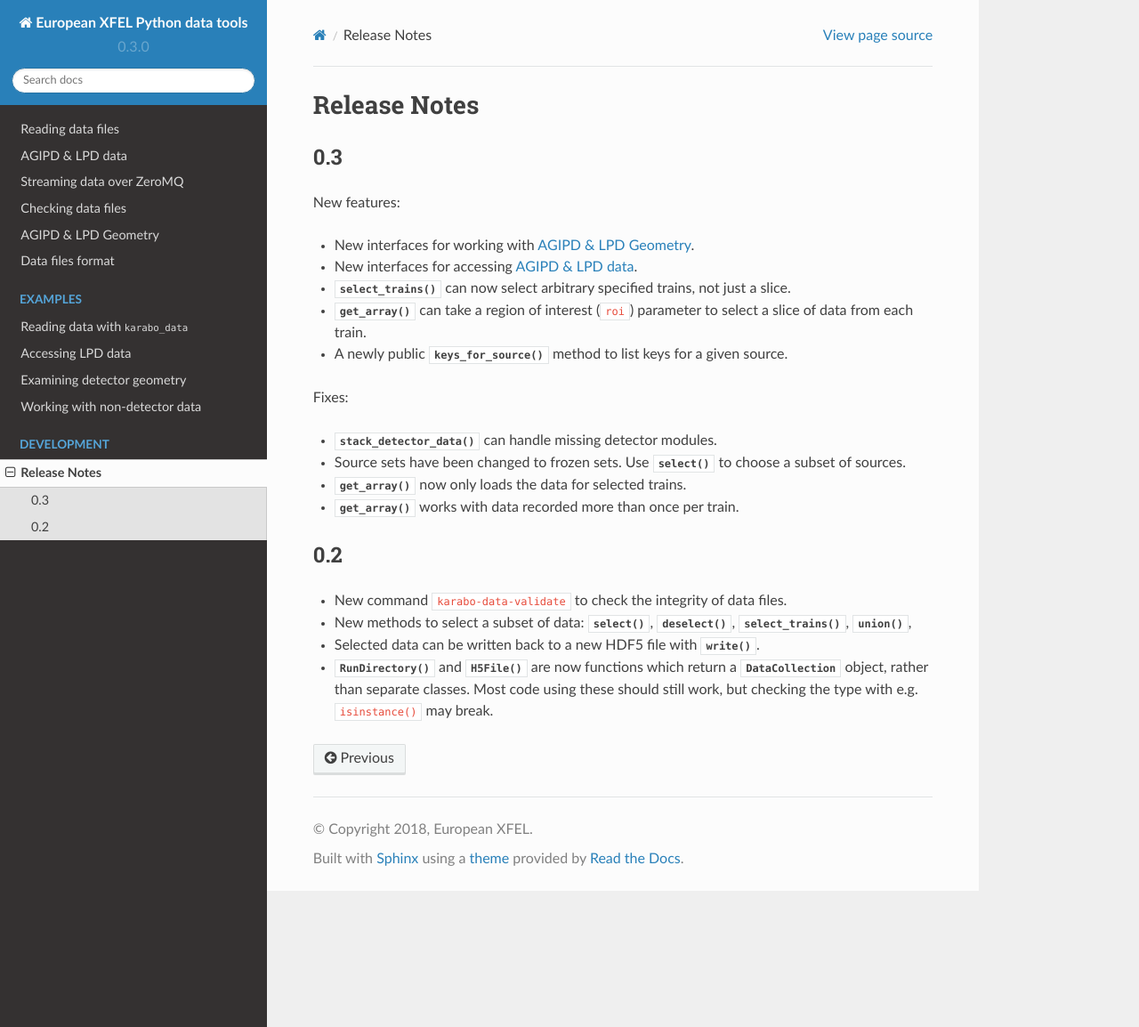
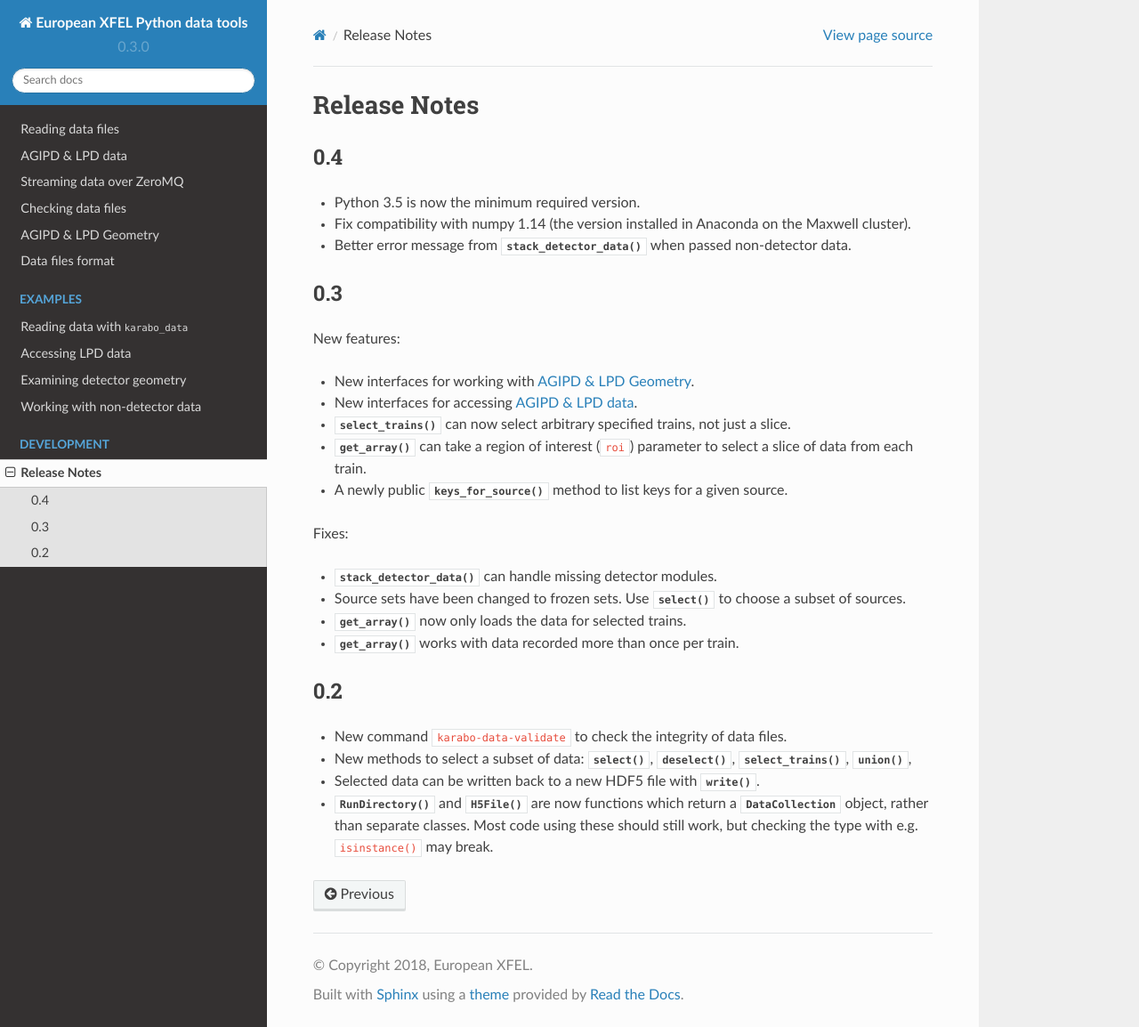
Before and after one commit to European-XFEL/karabo_data, a Sphinx documentation site: the page built from docs/changelog.rst, in a window 1280 px wide and 1154 px high. Shown: the whole window at 89% size. Built offline with Sphinx 7.4.7 and the Read the Docs theme 2.0.0, drawn with Linux system fonts in a browser that asks for light colours; pages that are not in the unit, such as notebooks, are missing from menus.

Commit message:
Start writing release notes for 0.4

```diff
--- a/docs/changelog.rst
+++ b/docs/changelog.rst
@@ -1,5 +1,14 @@
 Release Notes
 =============
+
+0.4
+---
+
+- Python 3.5 is now the minimum required version.
+- Fix compatibility with numpy 1.14 (the version installed in Anaconda on the
+  Maxwell cluster).
+- Better error message from :func:`~.stack_detector_data` when passed
+  non-detector data.
 
 0.3
 ---
```
